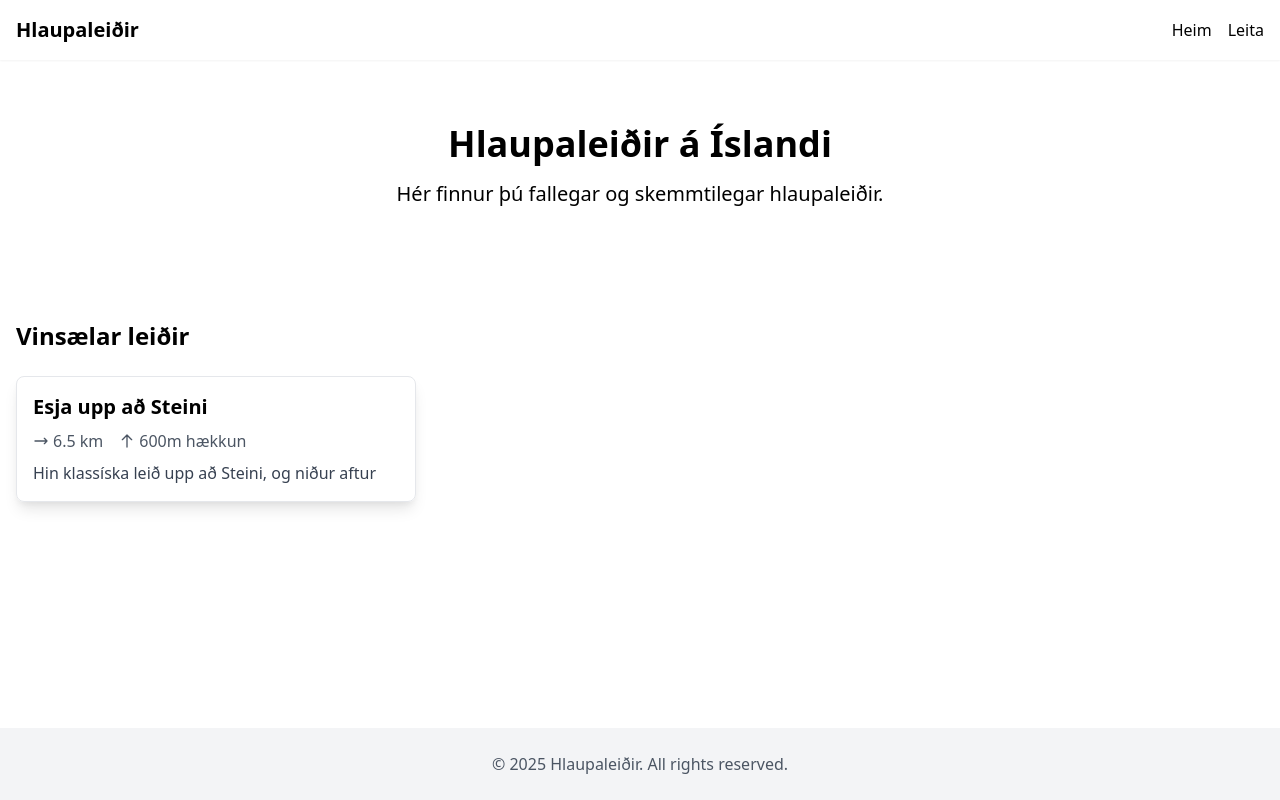
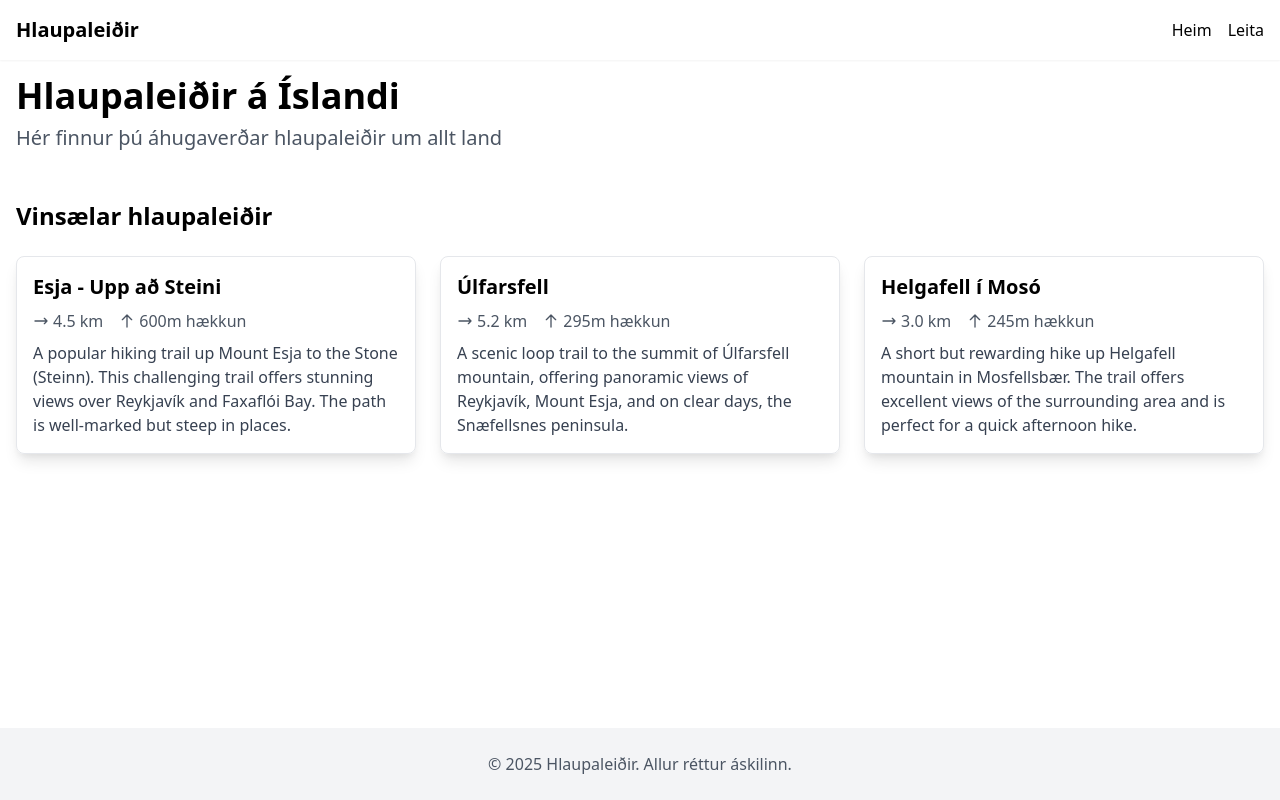
Before and after one commit to svanur/trailfinder, a React (Vite) app in the folder TrailFinder.Web/: page / in a window 1280 px wide. Built offline with nearby package versions, Linux system fonts and the light colour scheme.

Commit message:
Add data.ts with static material, will be replaced later on.
Update TrailDetails page, displays content about selected trail

```diff
--- a/TrailFinder.Web/src/App.tsx
+++ b/TrailFinder.Web/src/App.tsx
@@ -1,16 +1,14 @@
 import { BrowserRouter as Router, Routes, Route } from 'react-router-dom';
 import Home from './pages/Home';
-import Layout from './components/layout/Layout';
+import TrailDetails from './pages/TrailDetails';
 
 function App() {
     return (
         <Router>
-            <Layout>
-                <Routes>
-                    <Route path="/" element={<Home />} />
-                    {/* Add more routes here later */}
-                </Routes>
-            </Layout>
+            <Routes>
+                <Route path="/" element={<Home />} />
+                <Route path="/run/:normalizedName" element={<TrailDetails />} />
+            </Routes>
         </Router>
     );
 }
--- a/TrailFinder.Web/src/components/layout/Footer.tsx
+++ b/TrailFinder.Web/src/components/layout/Footer.tsx
@@ -3,7 +3,7 @@ const Footer = () => {
         <footer className="bg-gray-100 mt-8">
             <div className="container mx-auto px-4 py-6">
                 <p className="text-center text-gray-600">
-                    © {new Date().getFullYear()} Hlaupaleiðir. All rights reserved.
+                    © {new Date().getFullYear()} Hlaupaleiðir. Allur réttur áskilinn.
                 </p>
             </div>
         </footer>
--- /dev/null
+++ b/TrailFinder.Web/src/data.ts
@@ -0,0 +1,37 @@
+import { Trail } from './types';
+
+export const trails: Trail[] = [
+    {
+        id: '1',
+        name: 'Esja - Upp að Steini',
+        normalizedName: 'esja-upp-ad-steini',
+        description: 'A popular hiking trail up Mount Esja to the Stone (Steinn). This challenging trail offers stunning views over Reykjavík and Faxaflói Bay. The path is well-marked but steep in places.',
+        distanceKm: 4.5,
+        elevationGainMeters: 600,
+        startLatitude: 64.2406,
+        startLongitude: -21.6926,
+        createdAt: '2024-01-01T00:00:00Z'
+    },
+    {
+        id: '2',
+        name: 'Úlfarsfell',
+        normalizedName: 'ulfarsfell',
+        description: 'A scenic loop trail to the summit of Úlfarsfell mountain, offering panoramic views of Reykjavík, Mount Esja, and on clear days, the Snæfellsnes peninsula.',
+        distanceKm: 5.2,
+        elevationGainMeters: 295,
+        startLatitude: 64.1167,
+        startLongitude: -21.7500,
+        createdAt: '2024-01-01T00:00:00Z'
+    },
+    {
+        id: '3',
+        name: 'Helgafell í Mosó',
+        normalizedName: 'helgafell-mos',
+        description: 'A short but rewarding hike up Helgafell mountain in Mosfellsbær. The trail offers excellent views of the surrounding area and is perfect for a quick afternoon hike.',
+        distanceKm: 3.0,
+        elevationGainMeters: 245,
+        startLatitude: 64.1670,
+        startLongitude: -21.7144,
+        createdAt: '2024-01-01T00:00:00Z'
+    }
+];
--- a/TrailFinder.Web/src/pages/Home.tsx
+++ b/TrailFinder.Web/src/pages/Home.tsx
@@ -1,44 +1,30 @@
 import React from 'react';
-import { Trail } from '../types';
+import Layout from '../components/layout/Layout';
 import TrailCard from '../components/trails/TrailCard';
+import { trails } from '../data';
 
 const Home: React.FC = () => {
+    return (
+        <Layout>
+            <div className="container mx-auto p-4">
+                <section className="mb-12">
+                    <h1 className="text-4xl font-bold mb-2">Hlaupaleiðir á Íslandi</h1>
+                    <p className="text-xl text-gray-600">Hér finnur þú áhugaverðar hlaupaleiðir um allt land</p>
+                </section>
 
-    // This will be replaced with actual data fetching later
-    const featuredTrails: Trail[] = [
-        {
-            id: '1',
-            name: 'Esja upp að Steini',
-            normalizedName: 'esja-upp-ad-steini',
-            description: 'Hin klassíska leið upp að Steini, og niður aftur',
-            distanceKm: 6.5,
-            elevationGainMeters: 600,
-            startLatitude: 64.2008,
-            startLongitude: -21.6711,
-            createdAt: new Date().toISOString(),
-        },
-    ];
-
-    return (
-        <div className="container mx-auto px-4">
-            <div className="hero py-16">
-                <h1 className="text-4xl font-bold text-center">
-                    Hlaupaleiðir á Íslandi
-                </h1>
-                <p className="text-xl text-center mt-4">
-                    Hér finnur þú fallegar og skemmtilegar hlaupaleiðir.
-                </p>
+                <section>
+                    <h2 className="text-2xl font-bold mb-6">Vinsælar hlaupaleiðir</h2>
+                    <div className="grid grid-cols-1 md:grid-cols-2 lg:grid-cols-3 gap-6">
+                        {trails.map(trail => (
+                            <TrailCard
+                                key={trail.id}
+                                trail={trail}
+                            />
+                        ))}
+                    </div>
+                </section>
             </div>
-
-            <div className="featured-trails mt-12">
-                <h2 className="text-2xl font-semibold mb-6">Vinsælar leiðir</h2>
-                <div className="grid grid-cols-1 md:grid-cols-2 lg:grid-cols-3 gap-6">
-                    {featuredTrails.map(trail => (
-                        <TrailCard key={trail.id} trail={trail} />
-                    ))}
-                </div>
-            </div>
-        </div>
+        </Layout>
     );
 };
 
--- a/TrailFinder.Web/src/pages/TrailDetails.tsx
+++ b/TrailFinder.Web/src/pages/TrailDetails.tsx
@@ -0,0 +1,113 @@
+import React, { useEffect, useState } from 'react';
+import { useParams } from 'react-router-dom';
+import { Trail } from '../types';
+import Layout from '../components/layout/Layout';
+import { trails } from '../data'; // We'll import the mock data
+
+const TrailDetails: React.FC = () => {
+    const { normalizedName } = useParams<{ normalizedName: string }>();
+    const [trail, setTrail] = useState<Trail | null>(null);
+    const [loading, setLoading] = useState(true);
+    const [error, setError] = useState<string | null>(null);
+
+    useEffect(() => {
+        // Simulate API call with mock data
+        const findTrail = () => {
+            setTimeout(() => {
+                try {
+                    const foundTrail = trails.find(t => t.normalizedName === normalizedName);
+                    if (foundTrail) {
+                        setTrail(foundTrail);
+                    } else {
+                        setError('Trail not found');
+                    }
+                } catch (err) {
+                    setError(err instanceof Error ? err.message : 'Failed to load trail');
+                } finally {
+                    setLoading(false);
+                }
+            }, 500); // Add a small delay to simulate network request
+        };
+
+        findTrail();
+    }, [normalizedName]);
+
+    // Rest of the component remains the same...
+    if (loading) {
+        return (
+            <Layout>
+                <div className="container mx-auto p-4">
+                    <div className="animate-pulse">
+                        <div className="h-8 bg-gray-200 rounded w-1/4 mb-4"></div>
+                        <div className="h-4 bg-gray-200 rounded w-full mb-2"></div>
+                        <div className="h-4 bg-gray-200 rounded w-full mb-2"></div>
+                    </div>
+                </div>
+            </Layout>
+        );
+    }
+
+    if (error || !trail) {
+        return (
+            <Layout>
+                <div className="container mx-auto p-4">
+                    <div className="bg-red-50 border-l-4 border-red-500 p-4">
+                        <p className="text-red-700">{error || 'Trail not found'}</p>
+                    </div>
+                </div>
+            </Layout>
+        );
+    }
+
+    return (
+        <Layout>
+            <div className="container mx-auto p-4">
+                <div className="bg-white rounded-lg shadow-lg p-6">
+                    <h1 className="text-3xl font-bold mb-4">{trail.name}</h1>
+
+                    <div className="flex gap-6 mb-4">
+                        <div className="flex items-center">
+                            <svg className="w-5 h-5 mr-2" fill="none" stroke="currentColor" viewBox="0 0 24 24">
+                                <path strokeLinecap="round" strokeLinejoin="round" strokeWidth={2} d="M17 8l4 4m0 0l-4 4m4-4H3" />
+                            </svg>
+                            <span className="text-lg">{trail.distanceKm.toFixed(1)} km</span>
+                        </div>
+                        <div className="flex items-center">
+                            <svg className="w-5 h-5 mr-2" fill="none" stroke="currentColor" viewBox="0 0 24 24">
+                                <path strokeLinecap="round" strokeLinejoin="round" strokeWidth={2} d="M5 10l7-7m0 0l7 7m-7-7v18" />
+                            </svg>
+                            <span className="text-lg">{trail.elevationGainMeters}m elevation gain</span>
+                        </div>
+                    </div>
+
+                    <p className="text-gray-700 mb-6">{trail.description}</p>
+
+                    {/* Placeholder for the map */}
+                    <div className="bg-gray-100 rounded-lg h-96 mb-6">
+                        Map will go here
+                    </div>
+
+                    {/* Placeholder for elevation chart */}
+                    <div className="bg-gray-100 rounded-lg h-48 mb-6">
+                        Elevation chart will go here
+                    </div>
+
+                    {trail.gpxFileUrl && (
+                        <a
+                            href={trail.gpxFileUrl}
+                            download
+                            className="inline-flex items-center px-4 py-2 bg-blue-600 text-white rounded-lg hover:bg-blue-700 transition-colors"
+                        >
+                            <svg className="w-5 h-5 mr-2" fill="none" stroke="currentColor" viewBox="0 0 24 24">
+                                <path strokeLinecap="round" strokeLinejoin="round" strokeWidth={2} d="M4 16v1a3 3 0 003 3h10a3 3 0 003-3v-1m-4-4l-4 4m0 0l-4-4m4 4V4" />
+                            </svg>
+                            Download GPX
+                        </a>
+                    )}
+                </div>
+            </div>
+        </Layout>
+    );
+};
+
+export default TrailDetails;
```
